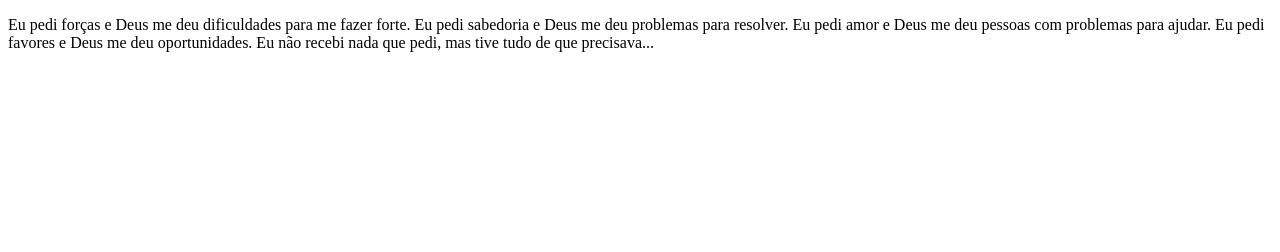
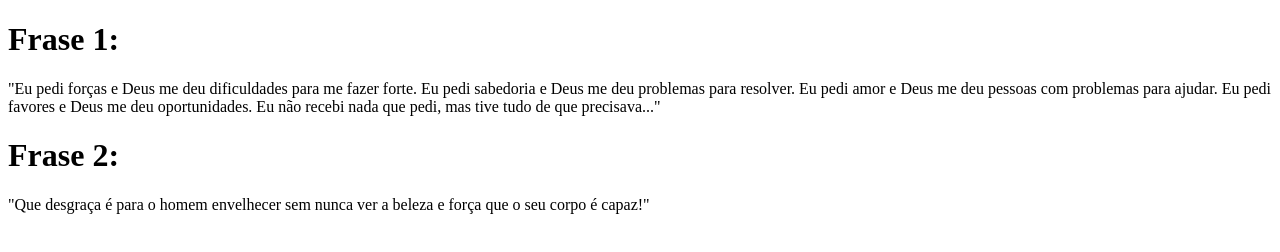
Before and after one commit to Enrico-Meira/Projeto01-Modulo01-, a plain HTML site: page index.html in a window 1280 px wide. Drawn offline with Linux system fonts and the light colour scheme.

Commit message:
Frase motivacional 2

```diff
--- a/index.html
+++ b/index.html
@@ -6,8 +6,9 @@
     <title>Document</title>
 </head>
 <body>
+    <h1>Frase 1:</h1>
     <p>
-        Eu pedi forças e Deus me deu dificuldades
+        "Eu pedi forças e Deus me deu dificuldades
         para me fazer forte.
         Eu pedi sabedoria e Deus me
         deu problemas para resolver.
@@ -15,7 +16,12 @@
         com problemas para ajudar.
         Eu pedi favores e Deus me deu oportunidades.
         Eu não recebi nada que pedi,
-        mas tive tudo de que precisava...
+        mas tive tudo de que precisava..."
+    </p>
+
+    <h1>Frase 2:</h1>
+    <p>
+        "Que desgraça é para o homem envelhecer sem nunca ver a beleza e força que o seu corpo é capaz!"
     </p>
 </body>
 </html>
```
